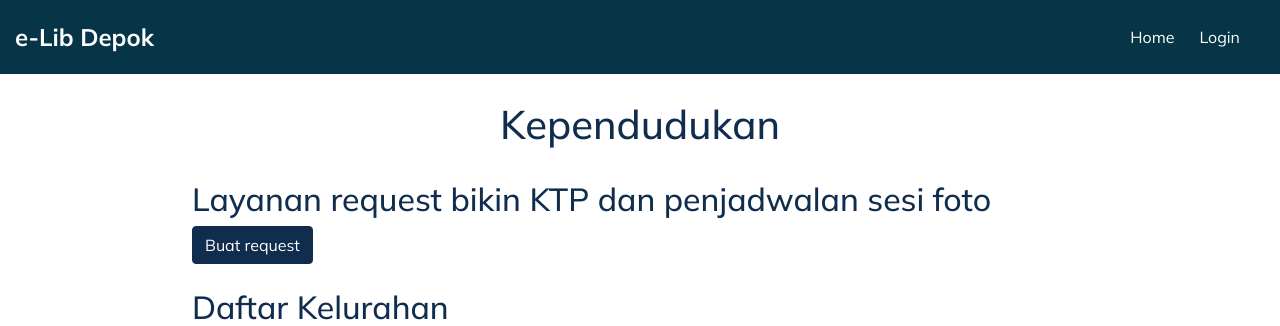
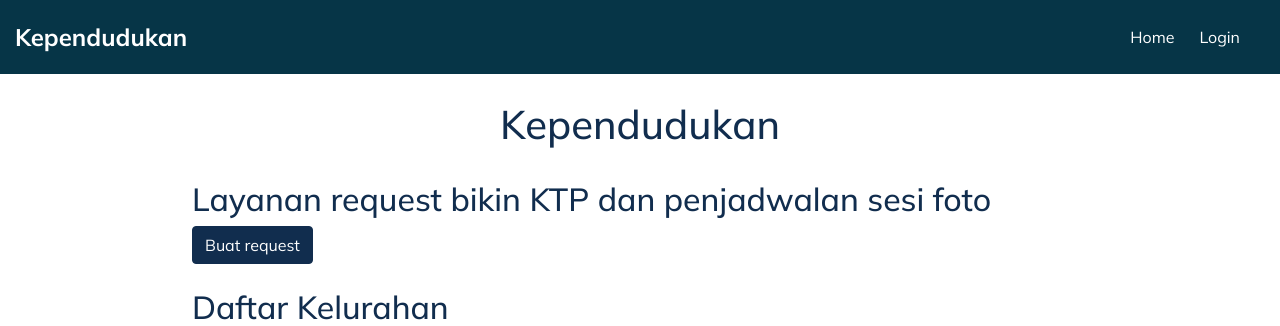
Before and after one commit to depoksmartcity/depoksmartcity, a Django app: page /kependudukan/ in a window 1280 px wide. Shown: the top 326 px of the page. Run offline with Django 4.2, Linux system fonts and the light colour scheme; data that the repository does not hold is empty; some libraries are stand-ins or nearby versions.

Commit message:
fix navbar

```diff
--- a/kependudukan/templates/kependudukan.html
+++ b/kependudukan/templates/kependudukan.html
@@ -18,9 +18,9 @@
 <header class="header_section">
     <div class="container-fluid">
       <nav class="navbar navbar-expand-lg custom_nav-container ">
-        <a class="navbar-brand" href="{% url 'perpustakaan:get_book' %}">
+        <a class="navbar-brand" href="{% url 'kependudukan:show_kependudukan' %}">
           <span>
-            e-Lib Depok
+            Kependudukan
           </span>
         </a>
 
--- a/kependudukan/templates/request_ktp.html
+++ b/kependudukan/templates/request_ktp.html
@@ -17,9 +17,9 @@
 <header class="header_section">
   <div class="container-fluid">
     <nav class="navbar navbar-expand-lg custom_nav-container ">
-      <a class="navbar-brand" href="{% url 'perpustakaan:get_book' %}">
+      <a class="navbar-brand" href="{% url 'kependudukan:show_kependudukan' %}">
         <span>
-          e-Lib Depok
+          Kependudukan
         </span>
       </a>
 
```
